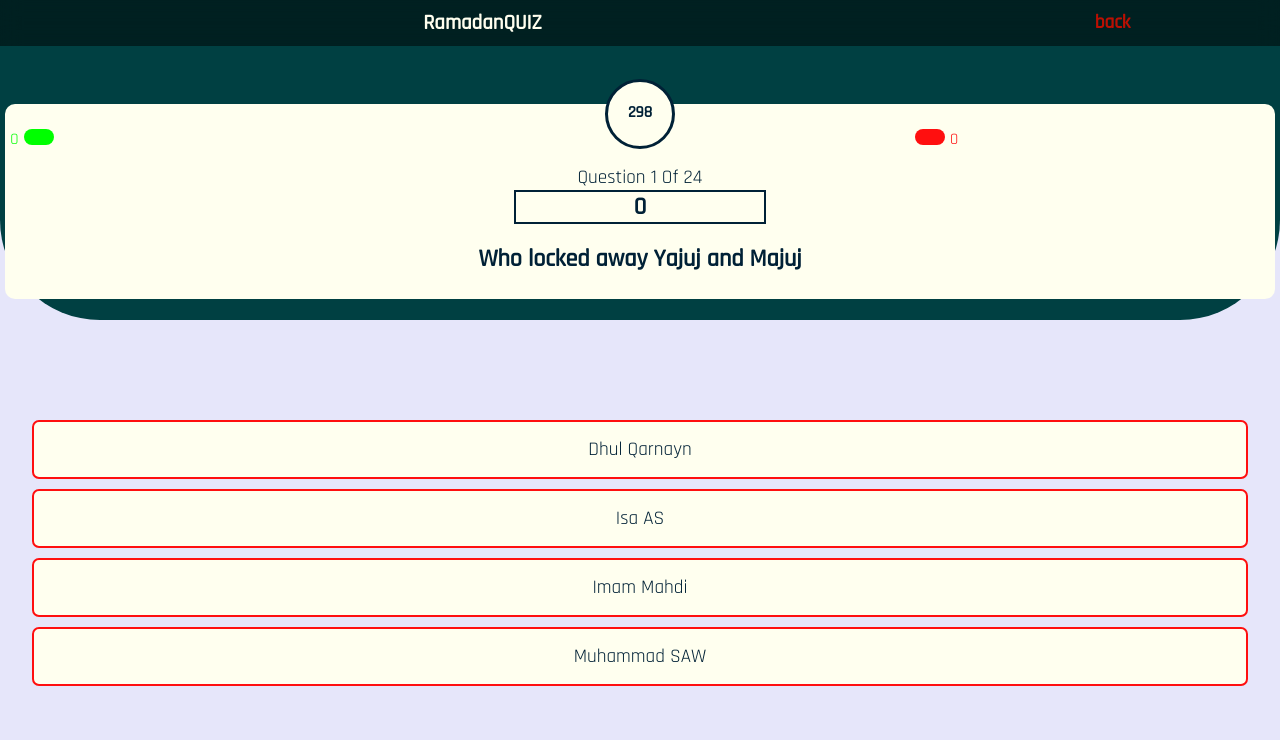
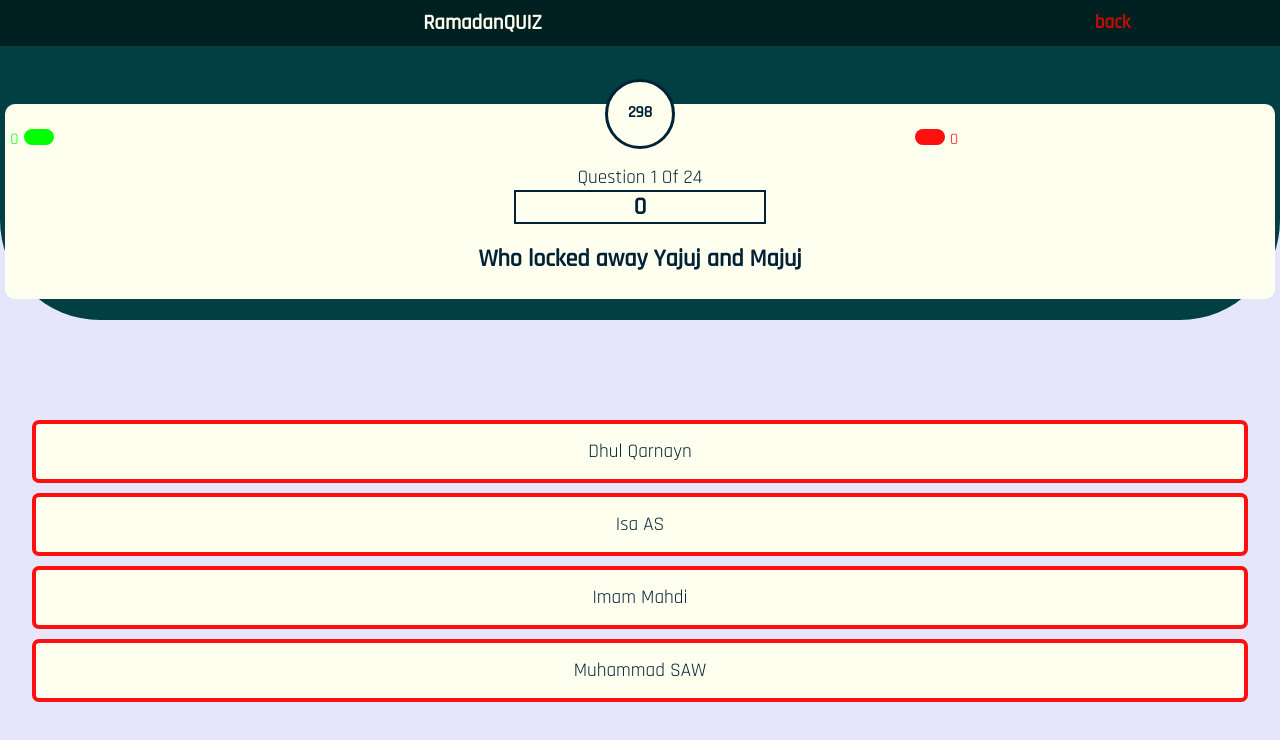
Before and after one commit to hassana123/QuizApp, a React (Create React App) app: page /game in a window 1280 px wide. Both pictures are taken after a click on the button "EASY". Shown: the top 740 px of the page. Built offline with nearby package versions, Linux system fonts and the light colour scheme; the HTML template or start-up script is replaced by a standard one.

Commit message:
Update style.css

```diff
--- a/src/components/quiz/style.css
+++ b/src/components/quiz/style.css
@@ -100,8 +100,8 @@
   padding: 17px 0;
 }
 .correct {
-  border: 2px solid #00ff00 !important;
+  border: 4px solid #00ff00 !important;
 }
 .wrong {
-  border: 2px solid #ff0f0f !important;
+  border: 4px solid #ff0f0f;
 }
```
